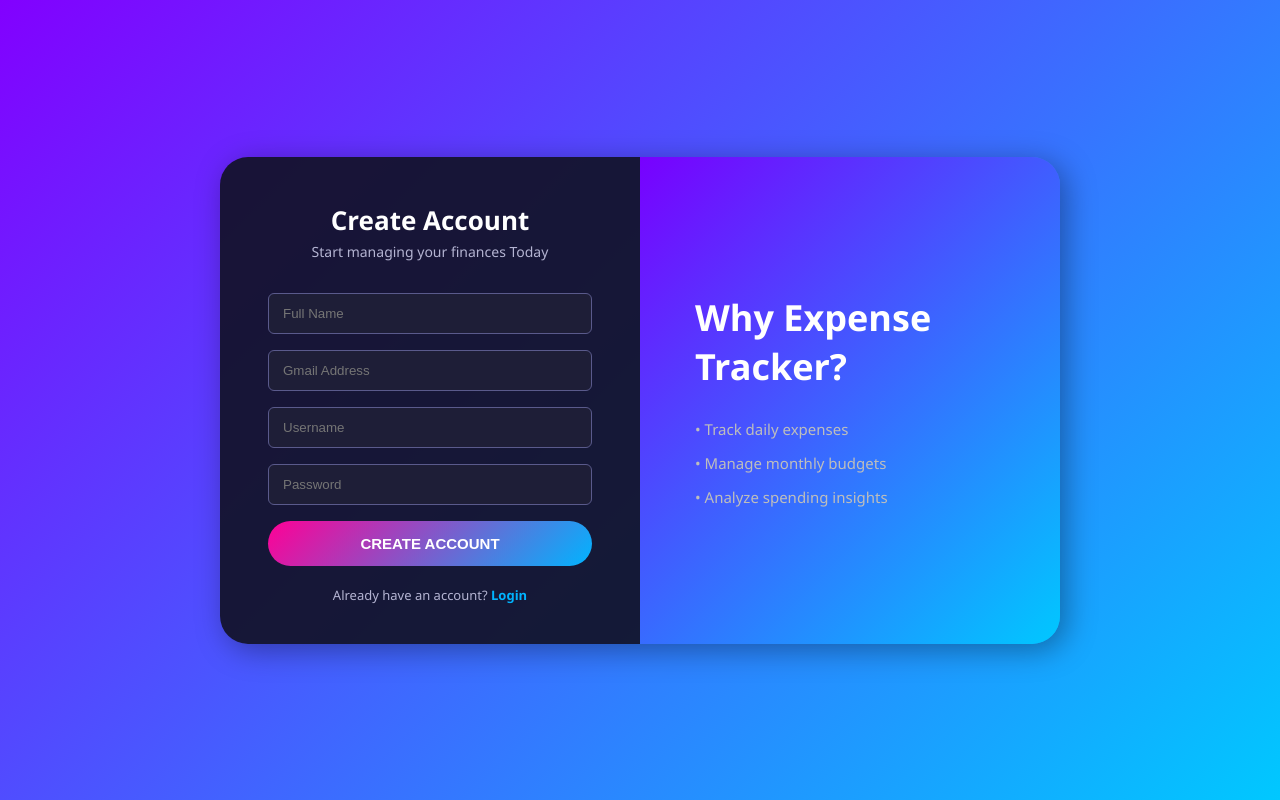
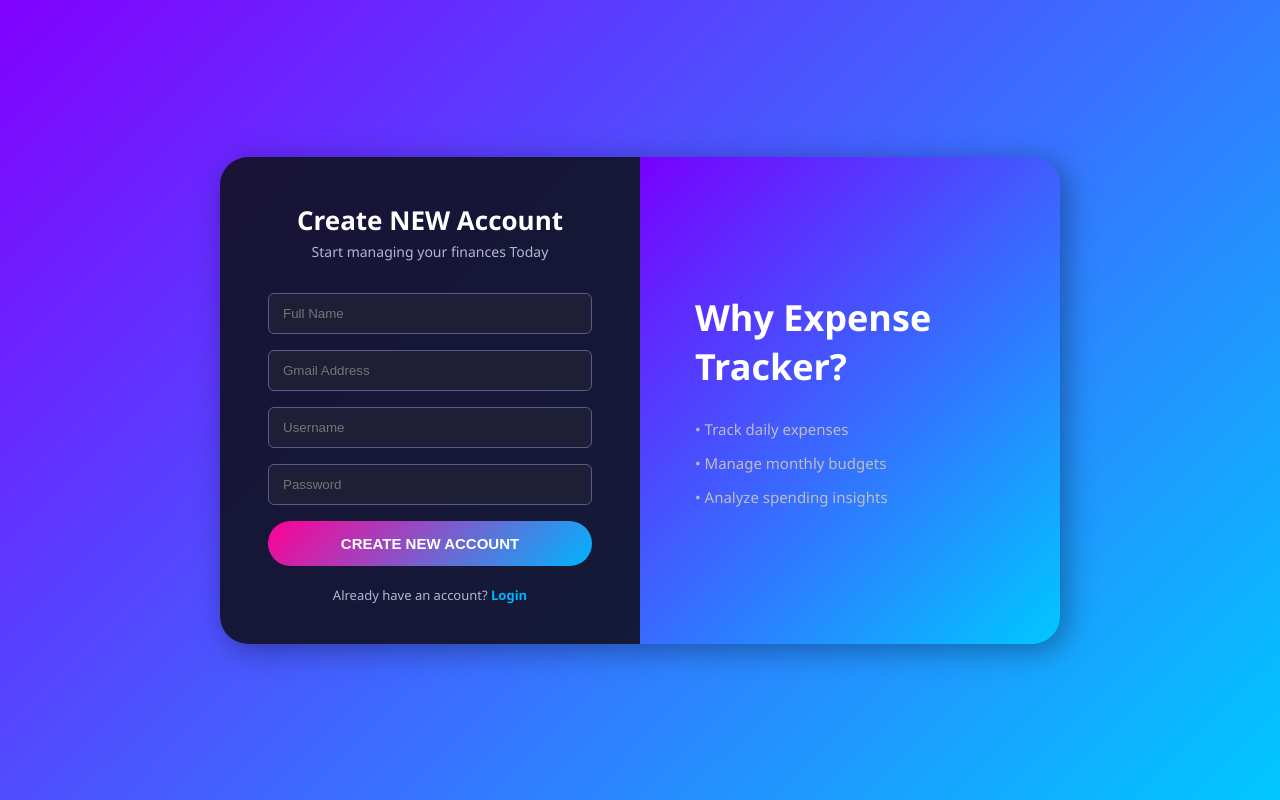
Before and after one commit to safi633/PocketSplit, a website: page frontend/signup.html in a window 1280 px wide. Drawn offline with Linux system fonts and the light colour scheme.

Commit message:
Update account creation

```diff
--- a/frontend/signup.html
+++ b/frontend/signup.html
@@ -10,13 +10,13 @@
   <div class="auth-page active">
     <div class="glass-card">
       <div class="auth-left">
-        <div class="auth-title">Create Account</div>
+        <div class="auth-title">Create NEW Account</div>
         <div class="auth-subtitle">Start managing your finances Today</div>
         <input class="auth-input" id="suName" type="text" placeholder="Full Name" autocomplete="name" />
         <input class="auth-input" id="suEmail" type="text" placeholder="Gmail Address" autocomplete="email" />
         <input class="auth-input" id="suUser" type="text" placeholder="Username" autocomplete="username" minlength="3" maxlength="16" />
         <input class="auth-input" id="suPass" type="password" placeholder="Password" autocomplete="new-password" />
-        <button class="grad-btn" onclick="doSignup()">CREATE ACCOUNT</button>
+        <button class="grad-btn" onclick="doSignup()">CREATE NEW ACCOUNT</button>
         <div class="auth-switch">Already have an account? <a href="/login.html">Login</a></div>
       </div>
       <div class="auth-right">
```
